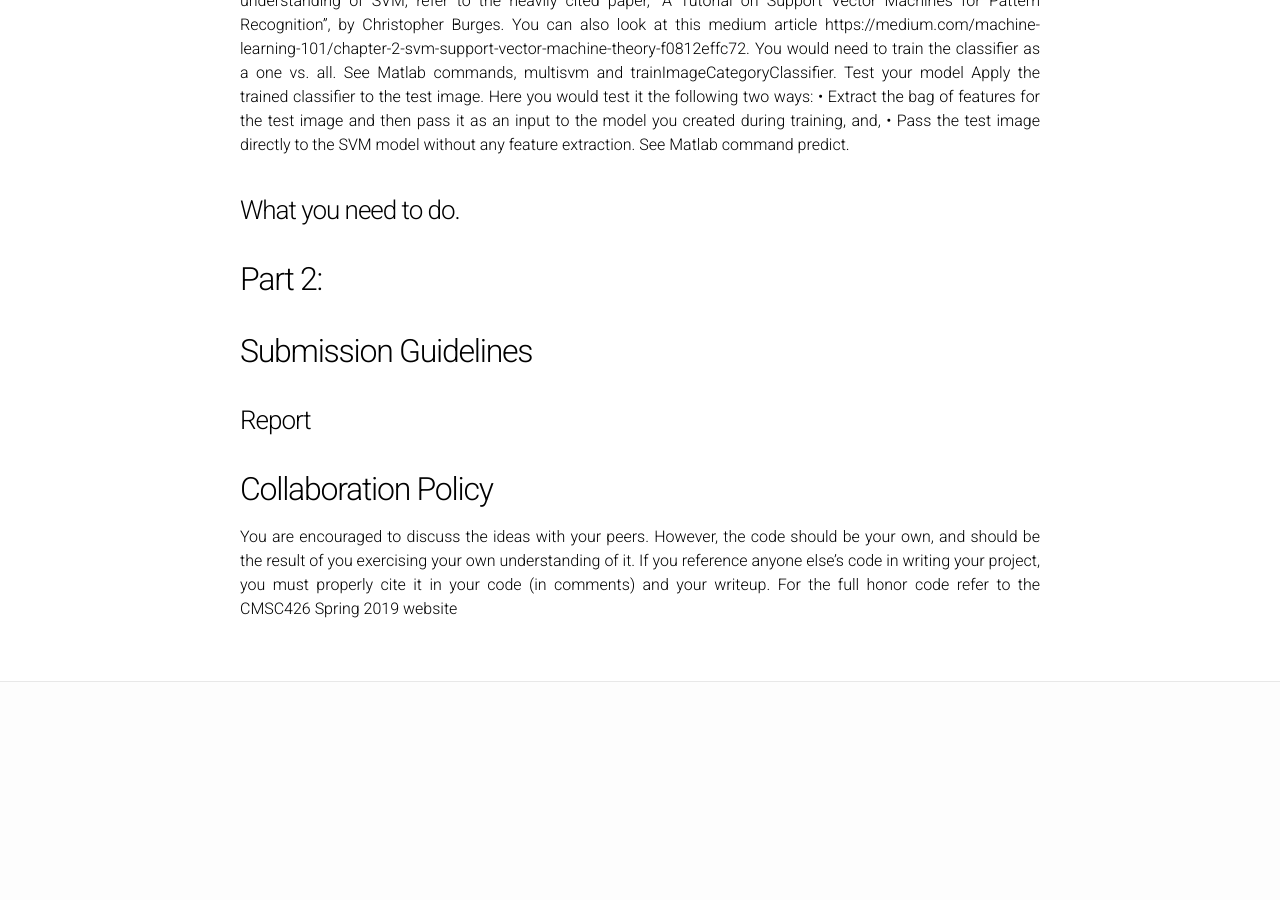
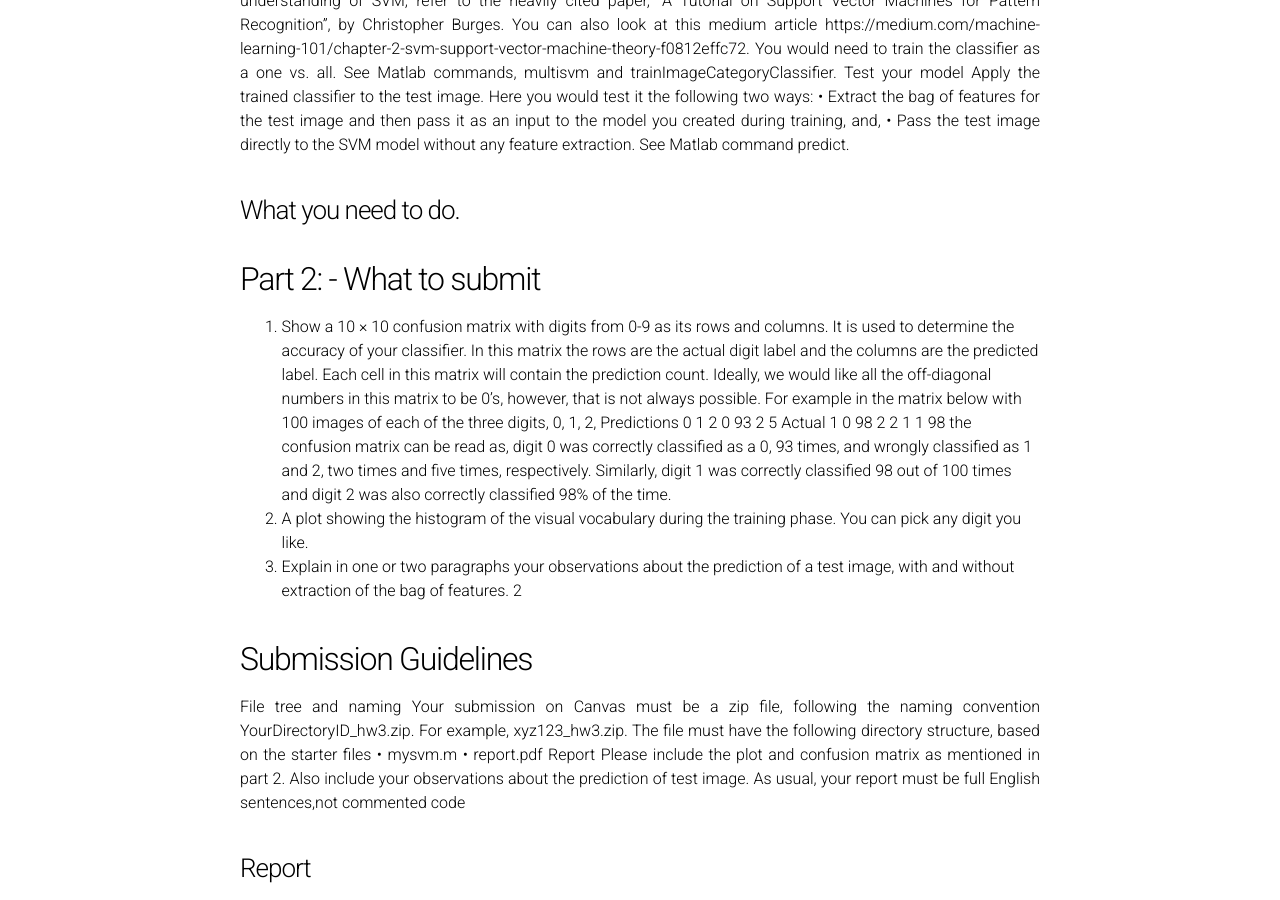
Before and after one commit to cmsc426spring2019/cmsc426spring2019.github.io, a Jekyll site: the page built from hw3.md, in a window 1280 px wide and 900 px high, scrolled down 1729 px. Built offline with Jekyll 4.4.1, drawn with Linux system fonts in a browser that asks for light colours; before the commit the page ends 2486 px from its top, so only the background shows below that.

Commit message:
Update hw3.md

```diff
--- a/hw3.md
+++ b/hw3.md
@@ -60,10 +60,40 @@ See Matlab command predict.
 ### What you need to do.
 
 <a name='part2'></a>
-## Part 2:
+## Part 2: - What to submit
+
+1. Show a 10 × 10 confusion matrix with digits from 0-9 as its rows and columns. It is used to determine the
+accuracy of your classifier. In this matrix the rows are the actual digit label and the columns are the predicted
+label. Each cell in this matrix will contain the prediction count. Ideally, we would like all the off-diagonal
+numbers in this matrix to be 0’s, however, that is not always possible. For example in the matrix below with
+100 images of each of the three digits, 0, 1, 2,
+Predictions
+0 1 2
+0 93 2 5
+Actual
+1 0 98 2
+2 1 1 98
+the confusion matrix can be read as, digit 0 was correctly classified as a 0, 93 times, and wrongly classified as
+1 and 2, two times and five times, respectively. Similarly, digit 1 was correctly classified 98 out of 100 times
+and digit 2 was also correctly classified 98% of the time.
+2. A plot showing the histogram of the visual vocabulary during the training phase. You can pick any digit you
+like.
+3. Explain in one or two paragraphs your observations about the prediction of a test image, with and without
+extraction of the bag of features.
+2
 
 <a name='sub'></a>
 ## Submission Guidelines
+
+File tree and naming
+Your submission on Canvas must be a zip file, following the naming convention YourDirectoryID_hw3.zip. For
+example, xyz123_hw3.zip. The file must have the following directory structure, based on the starter files
+• mysvm.m
+• report.pdf
+Report
+Please include the plot and confusion matrix as mentioned in part 2. Also include your observations about the
+prediction of test image.
+As usual, your report must be full English sentences,not commented code
 
 ### Report
 
```
